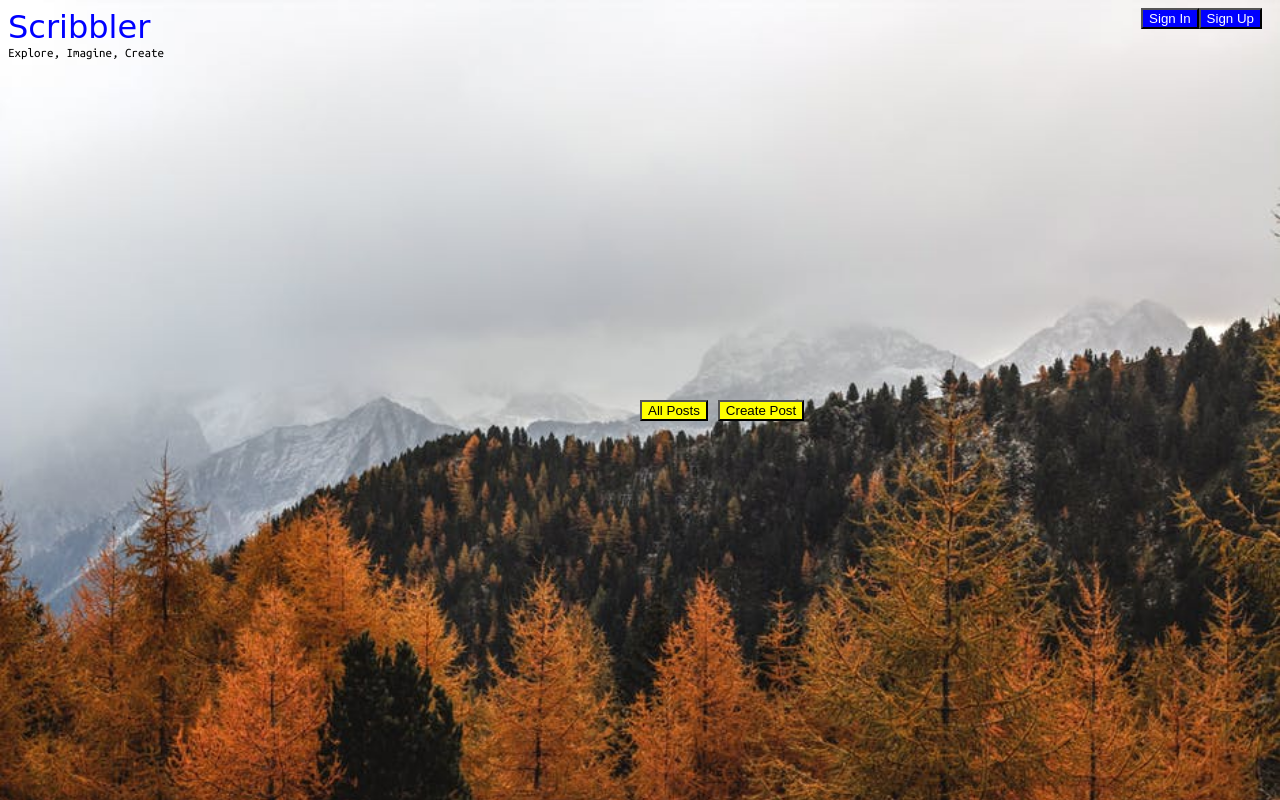
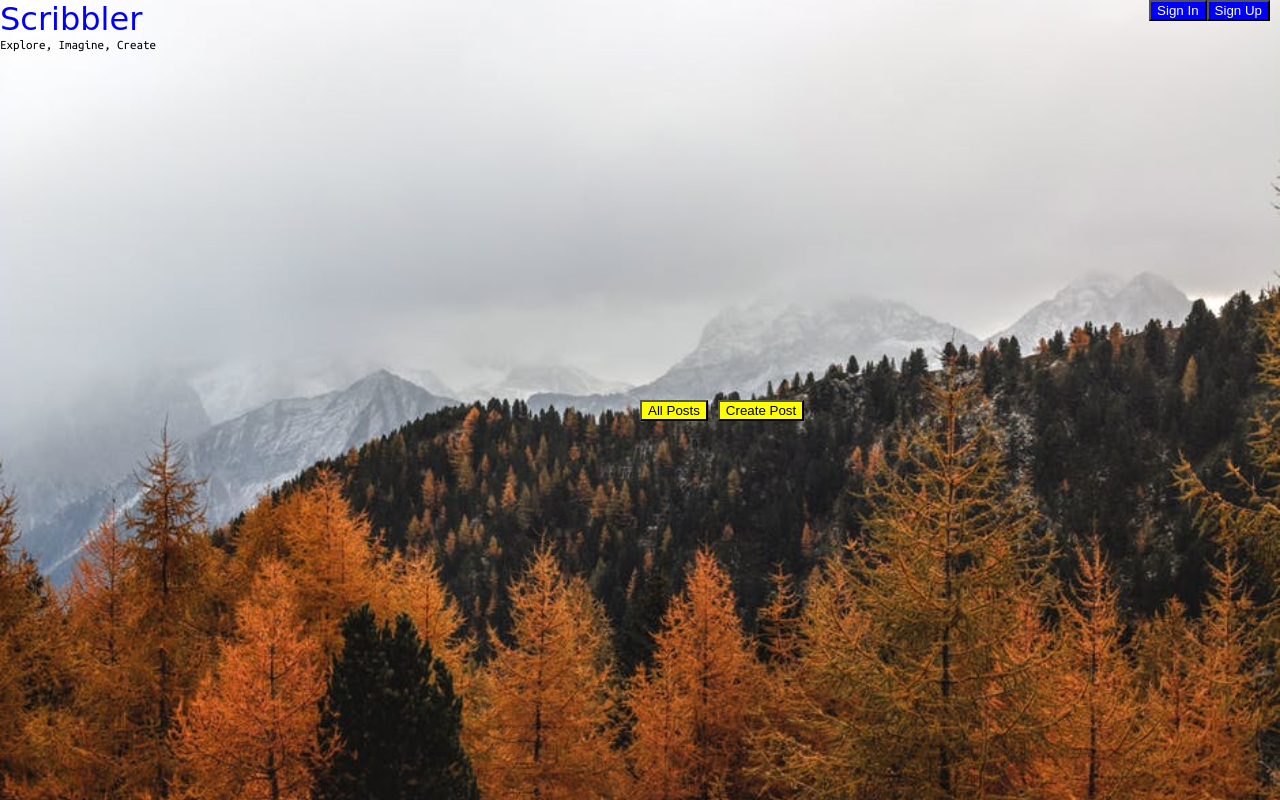
Before and after one commit to vigneshvp/scribbler, a plain HTML site: page html/index.html in a window 1280 px wide. Drawn offline with Linux system fonts and the light colour scheme; a web font is replaced by a local one.

Commit message:
Fixed background
Adjusted background to cover area when resizing

```diff
--- a/styles/index.css
+++ b/styles/index.css
@@ -5,10 +5,15 @@ button.top-button {
     float: right;
 }
 body {
-    background-image: url('../images/background.jpg');
-    background-repeat: no-repeat;
-    background-size: cover;
-    enable-background: accumulate;
+   background-image: url('../images/background.jpg');
+   background-repeat: no-repeat;
+   background-attachment: fixed;
+   background-position: center center;
+   background-size: cover;
+   margin: 0;
+   overflow:hidden;
+   display: block;
+   height: 100%;
 }
 #logoTitle {
     font-family: 'Montez', cursive;
```
